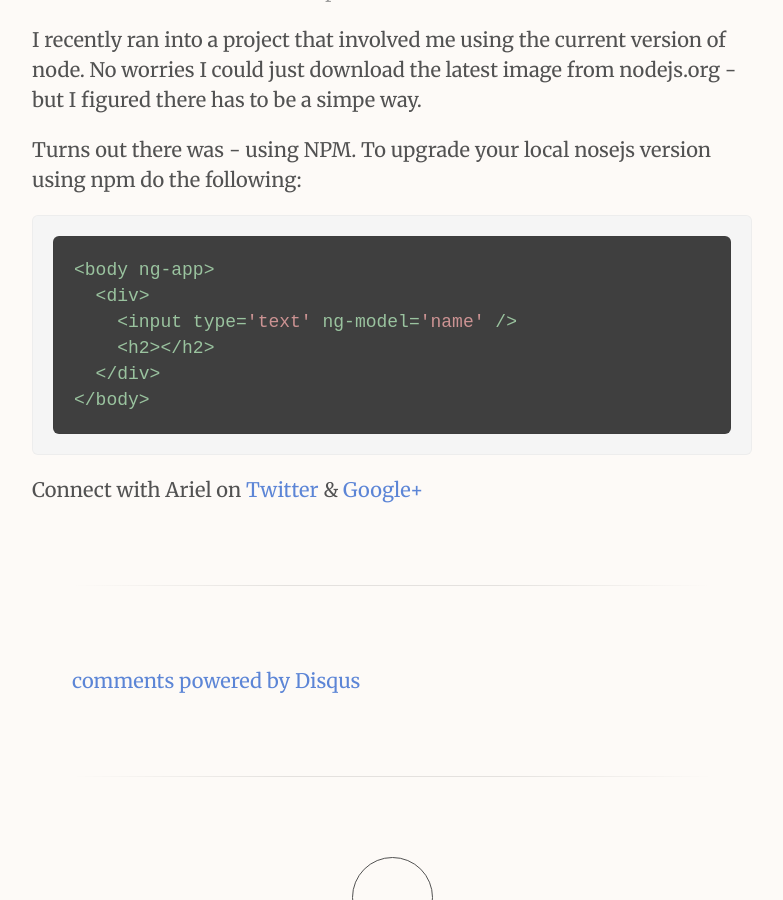
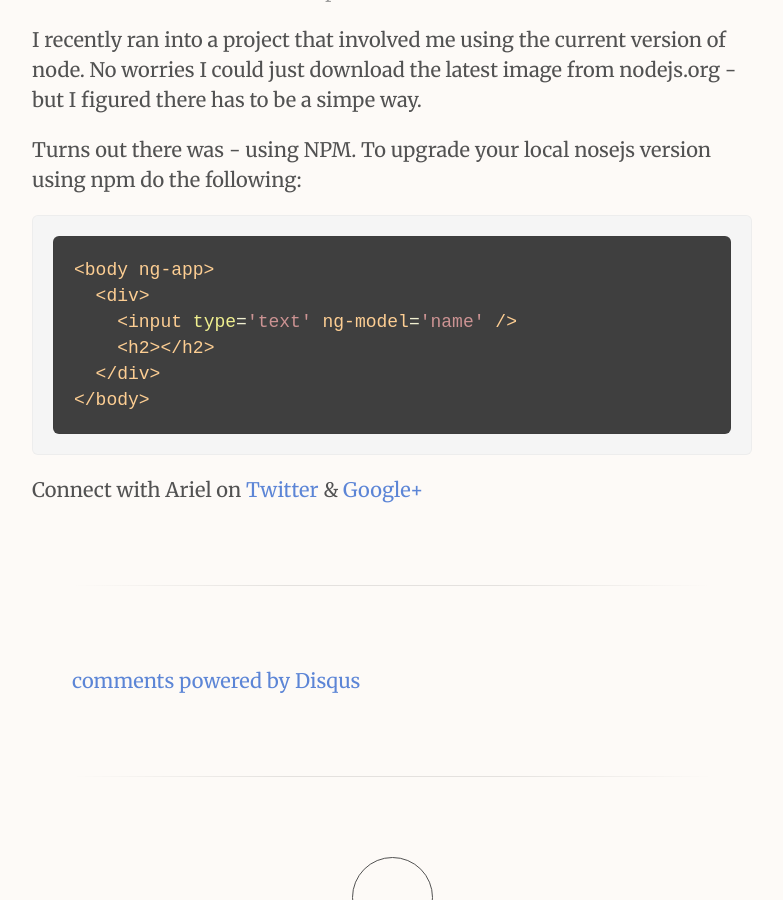
Before and after one commit to ArielSaldana/arielsaldana.github.io, a Jekyll site: the page built from _posts/2015-09-23-upgrading-node-and-npm-to-the-latest-version.md, in a window 1280 px wide and 900 px high, scrolled down 571 px. Shown: the whole window, without its empty margins (248-1031 px from the left). Built offline with Jekyll 4.4.1, drawn with Linux system fonts in a browser that asks for light colours; Markdown is read by kramdown in place of the engine named in the settings; comment, search, counter and statistics services are not loaded.

Commit message:
Update 2015-09-23-upgrading-node-and-npm-to-the-latest-version.md

````diff
--- a/_posts/2015-09-23-upgrading-node-and-npm-to-the-latest-version.md
+++ b/_posts/2015-09-23-upgrading-node-and-npm-to-the-latest-version.md
@@ -15,7 +15,7 @@ Turns out there was - using NPM. To upgrade your local nosejs version using npm
 
 
 
-```html
+```sh
 <body ng-app>
   <div>
     <input type='text' ng-model='name' />
````
